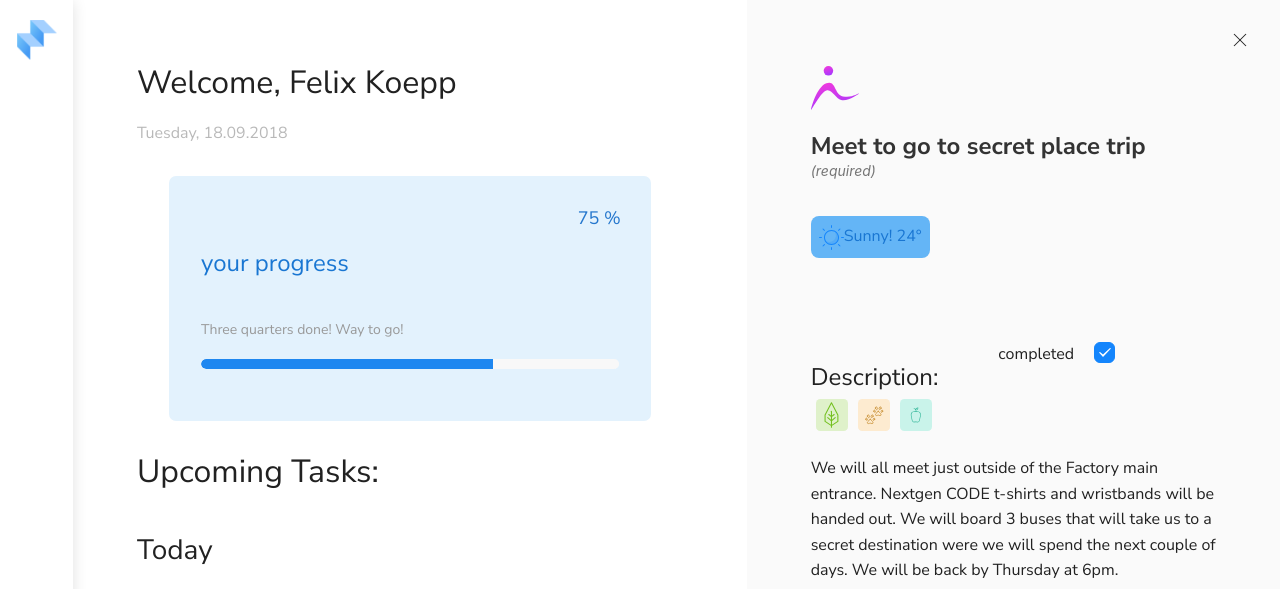
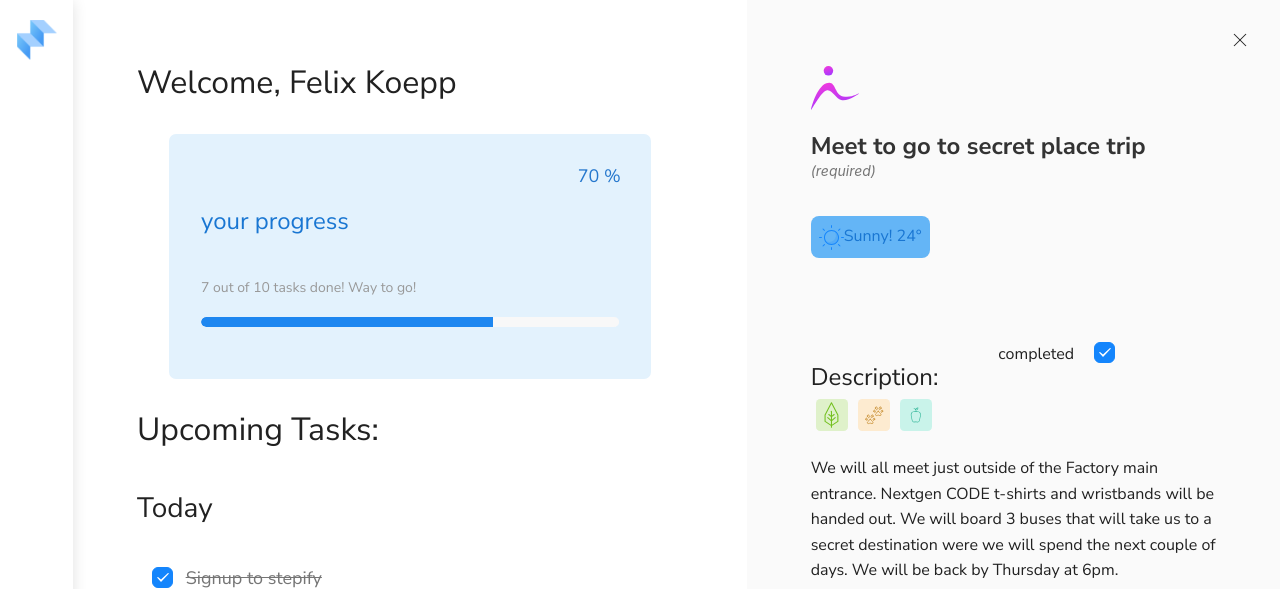
Before and after one commit to wpbdry/stepify, a Flask app: template templates/main.html in a window 1280 px wide. Shown: the top 589 px of the page. Run offline with Flask 2, Linux system fonts and the light colour scheme; the template is opened without the code that fills it, so the values that code supplies are empty; some libraries are stand-ins or nearby versions.

Commit message:
progess bar is live

```diff
--- a/static/js/main.js
+++ b/static/js/main.js
@@ -45,6 +45,20 @@
 
     /*SET USERNAME SPAN*/
     $('.username').text(username);
+
+
+    /*PROGRESS BAR*/
+
+    //Display percentage
+    progressPercentage = doneTasks / totalTasks;
+    $('.progress-percentage').text(progressPercentage);
+
+    //Display way to go text
+    $('.tasks-done').text(doneTasks);
+    $('.total-tasks').text(totalTasks);
+
+    //Set progress bar value
+    $('#progress-bar').attr('value', progressPercentage);
 
 
     /*DYNAMICALLY ADD HTML DIVS TO SHOW TASKS*/
--- a/templates/main.html
+++ b/templates/main.html
@@ -57,13 +57,25 @@
               Felix Koepp
           </span>
         </h1>
-      <p id="date" class="uk-text-meta">Tuesday, 18.09.2018</p>
       <div class="progressDiv uk-card">
-        <div class="uk-card-badge" id="percentage">75 %</div>
+        <div class="uk-card-badge" id="percentage">
+            <span class="progress-percentage">
+                70
+            </span>
+            %
+          </div>
         <br class="show-for-small-only">
         <h2 class="uk-margin-medium">your progress</h2>
-        <p class="uk-margin-remove uk-text-meta">Three quarters done! Way to go!</p>
-        <progress class="uk-progress" value="70" max="100"></progress>
+        <p class="uk-margin-remove uk-text-meta">
+            <span class="tasks-done">
+                7
+            </span>
+            out of
+            <span class="total-tasks">
+                10
+            </span>
+            tasks done! Way to go!</p>
+        <progress id="progress-bar" class="uk-progress" value="70" max="100"></progress>
       </div>
       <div class="">
         <h1 class="no-bottom-margin">Upcoming Tasks:</h1>
```
